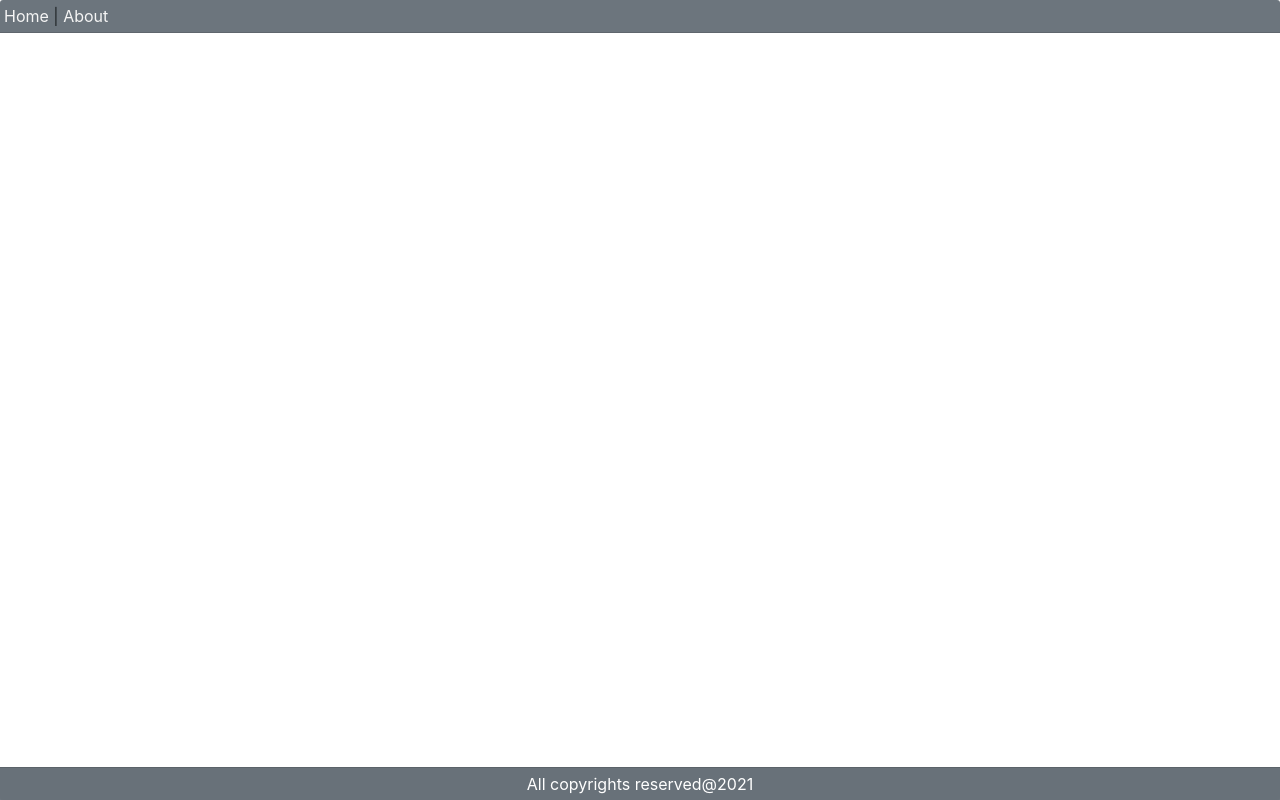
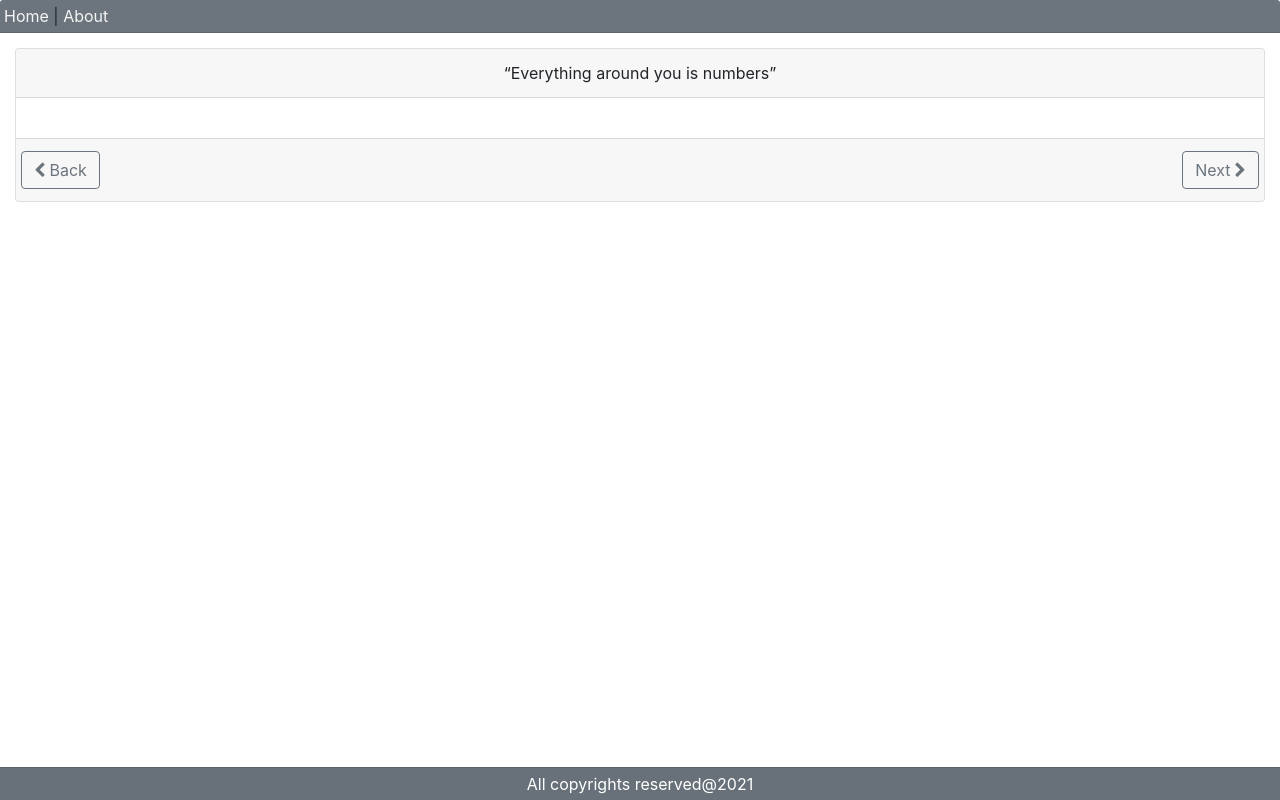
Before and after one commit to Abnow4444/Math-Trick, an Angular app in the folder number-game/: page /game in a window 1280 px wide. Before the commit this address led to /. Built offline with nearby package versions, Linux system fonts and the light colour scheme.

Commit message:
Added routes

```diff
--- a/number-game/src/app/app-routing.module.ts
+++ b/number-game/src/app/app-routing.module.ts
@@ -1,7 +1,13 @@
 import { NgModule } from '@angular/core';
 import { Routes, RouterModule } from '@angular/router';
+import { ErrorComponent } from './error/error.component';
+import { GameBodyComponent } from './game-body/game-body.component';
 
-const routes: Routes = [];
+const routes: Routes = [
+  {path: 'game', component: GameBodyComponent},
+  {path: '', pathMatch: 'full', redirectTo: 'game'},
+  {path: 'error', pathMatch: 'full', component: ErrorComponent}
+];
 
 @NgModule({
   imports: [RouterModule.forRoot(routes)],
--- a/number-game/src/app/app.component.html
+++ b/number-game/src/app/app.component.html
@@ -1,2 +1,3 @@
 <math-header></math-header>
+<router-outlet></router-outlet>
 <math-footer></math-footer>
--- a/number-game/src/app/app.module.ts
+++ b/number-game/src/app/app.module.ts
@@ -6,13 +6,15 @@ import { AppComponent } from './app.component';
 import { HeaderComponent } from './header/header.component';
 import { FooterComponent } from './footer/footer.component';
 import { GameBodyComponent } from './game-body/game-body.component';
+import { ErrorComponent } from './error/error.component';
 
 @NgModule({
   declarations: [
     AppComponent,
     HeaderComponent,
     FooterComponent,
-    GameBodyComponent
+    GameBodyComponent,
+    ErrorComponent
   ],
   imports: [
     BrowserModule,
--- /dev/null
+++ b/number-game/src/app/error/error.component.html
@@ -0,0 +1 @@
+<p>error works!</p>
--- /dev/null
+++ b/number-game/src/app/error/error.component.ts
@@ -0,0 +1,15 @@
+import { Component, OnInit } from '@angular/core';
+
+@Component({
+  selector: 'math-error',
+  templateUrl: './error.component.html',
+  styleUrls: ['./error.component.css']
+})
+export class ErrorComponent implements OnInit {
+
+  constructor() { }
+
+  ngOnInit(): void {
+  }
+
+}
--- a/number-game/src/app/game-body/game-body.component.html
+++ b/number-game/src/app/game-body/game-body.component.html
@@ -1 +1,20 @@
-<p>game-body works!</p>
+<div class="container-fluid mt-5">
+    <div class="card">
+        <div class="card-header text-center">
+            <q>{{cardQuote}}</q>
+        </div>
+        <div class="card-body">
+
+        </div>
+        <div class="card-footer">
+            <div class="row">
+                <div class="mr-auto">
+                    <button class="btn btn-outline-secondary"><i class="fa fa-chevron-left mr-1"></i>Back</button>
+                </div>
+                <div class="ml-auto">
+                    <button class="btn btn-outline-secondary">Next<i class="fa fa-chevron-right ml-1"></i></button>
+                </div>
+            </div>
+        </div>
+    </div>
+</div>
--- a/number-game/src/app/game-body/game-body.component.ts
+++ b/number-game/src/app/game-body/game-body.component.ts
@@ -7,6 +7,8 @@ import { Component, OnInit } from '@angular/core';
 })
 export class GameBodyComponent implements OnInit {
 
+  cardQuote: string = 'Everything around you is numbers';
+
   constructor() { }
 
   ngOnInit(): void {
```
Also changed, not shown: number-game/src/app/error/error.component.css (added), 1 other file (tests, documents, lock files or other folders).
